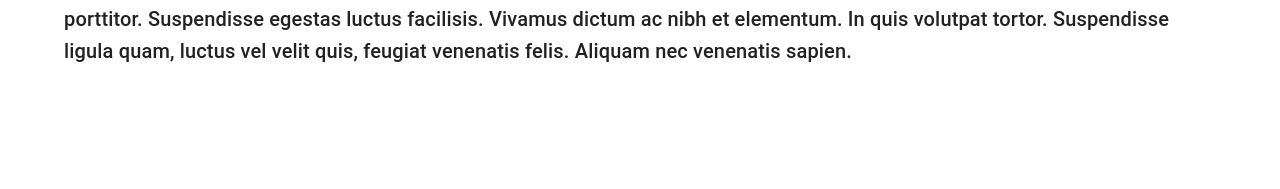
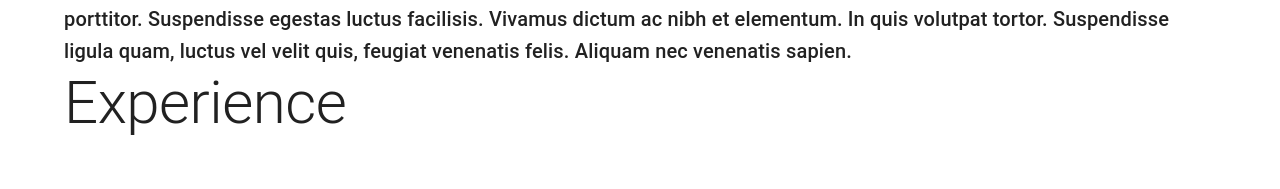
Before and after one commit to allomhg/personal-website, a React (Create React App) app: page /About in a window 1280 px wide. Shown: the part 521-710 px from the top of the page. Built offline with nearby package versions, Linux system fonts and the light colour scheme.

Commit message:
Working...

```diff
--- a/src/components/AboutContent.tsx
+++ b/src/components/AboutContent.tsx
@@ -1,12 +1,21 @@
 import * as React from 'react';
 import Box from "@mui/material/Box";
 import Typography from '@mui/material/Typography';
+
+const experience = [
+    {startDate: "12-2017", endDate: "06-2022", jobTitle: "Design Engineer", place: "Patchell Industries Ltd."},
+]
 
 export const AboutContent = () => {
     return (
         <>
             <Box>
+                <Typography color="text.primary" variant='h2' component="h2">
+                    Experience
+                </Typography>
+                <Typography>
 
+                </Typography>
             </Box>
         </>
 
```
